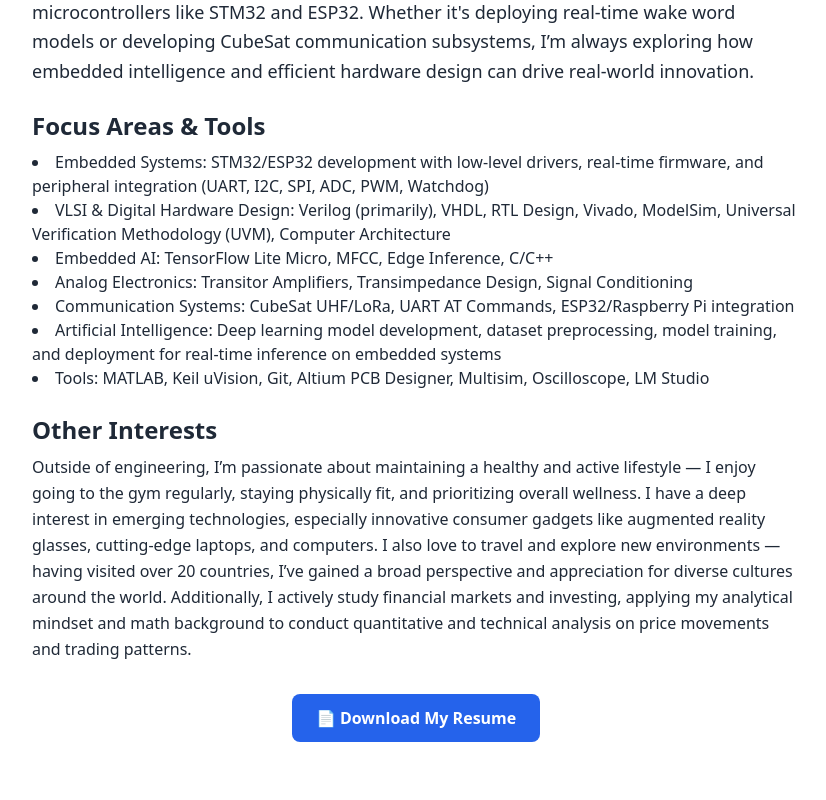
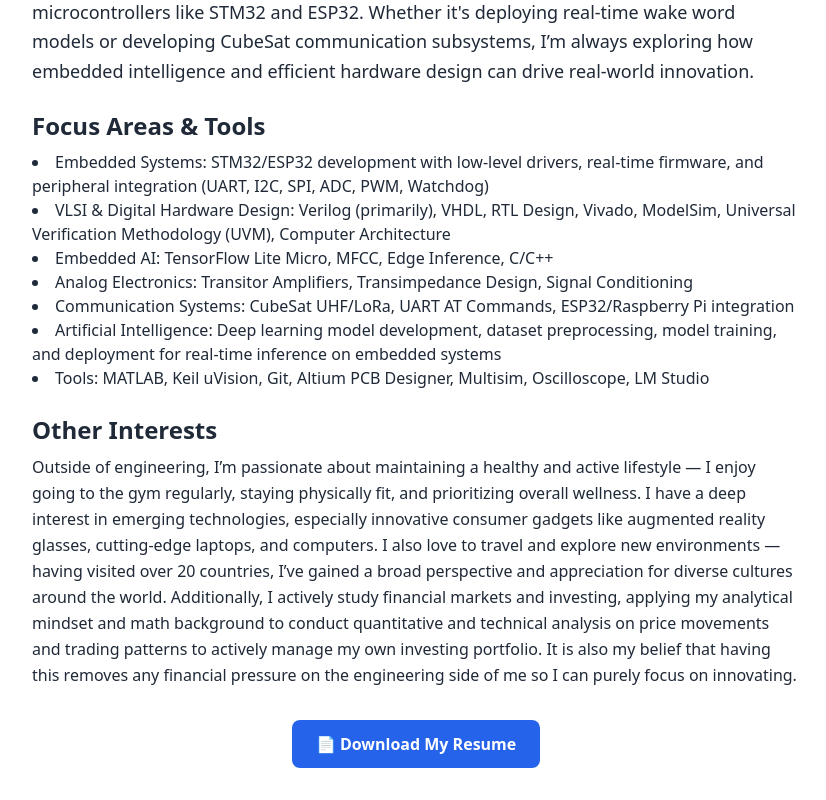
Before and after one commit to JacquesBTe/myportfolio, a React (Create React App) app: page /about in a window 1280 px wide. Shown: the part 569-1369 px from the top of the page, without its empty margins (224-1050 px from the left). Before the commit the page ends 1343 px from the top, so only its background shows below. Built offline with nearby package versions, Linux system fonts and the light colour scheme.

Commit message:
Set Home as default route and add 404 redirect

```diff
--- a/src/App.js
+++ b/src/App.js
@@ -1,17 +1,24 @@
-import { BrowserRouter as Router, Routes, Route } from "react-router-dom";
+import { BrowserRouter as Router, Routes, Route, Navigate } from "react-router-dom";
+import Navbar from "./components/Navbar";
 import Home from "./pages/Home";
 import About from "./pages/About";
 import Projects from "./pages/Projects";
-import Navbar from "./components/Navbar";
 
 function App() {
   return (
-    <Router>
+    // basename helps on GitHub Pages when your site is under /myportfolio
+    <Router basename={process.env.PUBLIC_URL}>
       <Navbar />
       <Routes>
+        {/* Default landing page */}
         <Route path="/" element={<Home />} />
+
+        {/* Other pages */}
         <Route path="/about" element={<About />} />
         <Route path="/projects" element={<Projects />} />
+
+        {/* Fallback: any unknown path -> Home */}
+        <Route path="*" element={<Navigate to="/" replace />} />
       </Routes>
     </Router>
   );
--- a/src/pages/About.jsx
+++ b/src/pages/About.jsx
@@ -50,7 +50,8 @@ const About = () => {
             <span> I also love to travel and explore new environments — having visited over 20 countries, I’ve gained a broad perspective and appreciation for diverse cultures around the world.</span>
 
             {/* 📈 Finance & Analysis */}
-            <span> Additionally, I actively study financial markets and investing, applying my analytical mindset and math background to conduct quantitative and technical analysis on price movements and trading patterns.</span>
+            <span> Additionally, I actively study financial markets and investing, applying my analytical mindset and math background to conduct quantitative and technical analysis on price movements and trading patterns to actively manage my own investing portfolio.
+              It is also my belief that having this removes any financial pressure on the engineering side of me so I can purely focus on innovating.</span>
             </p>
 
 
```
